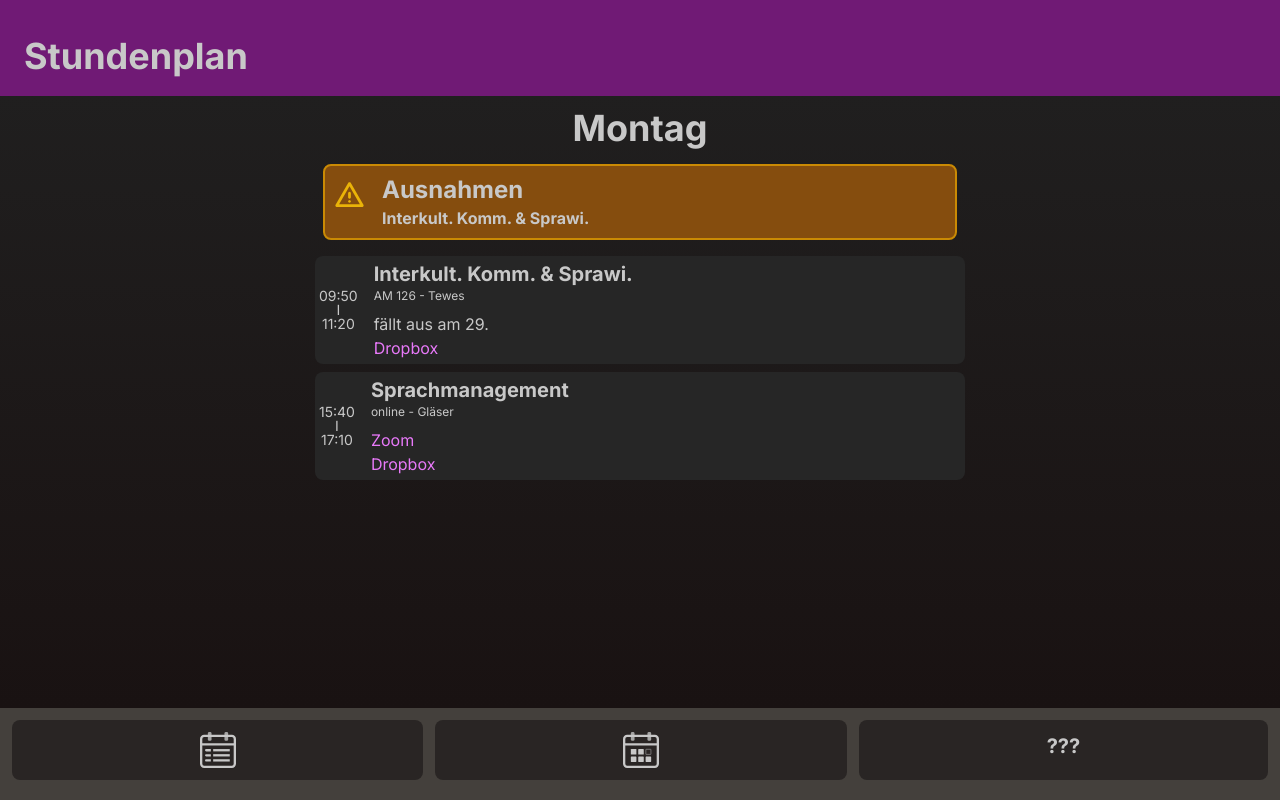
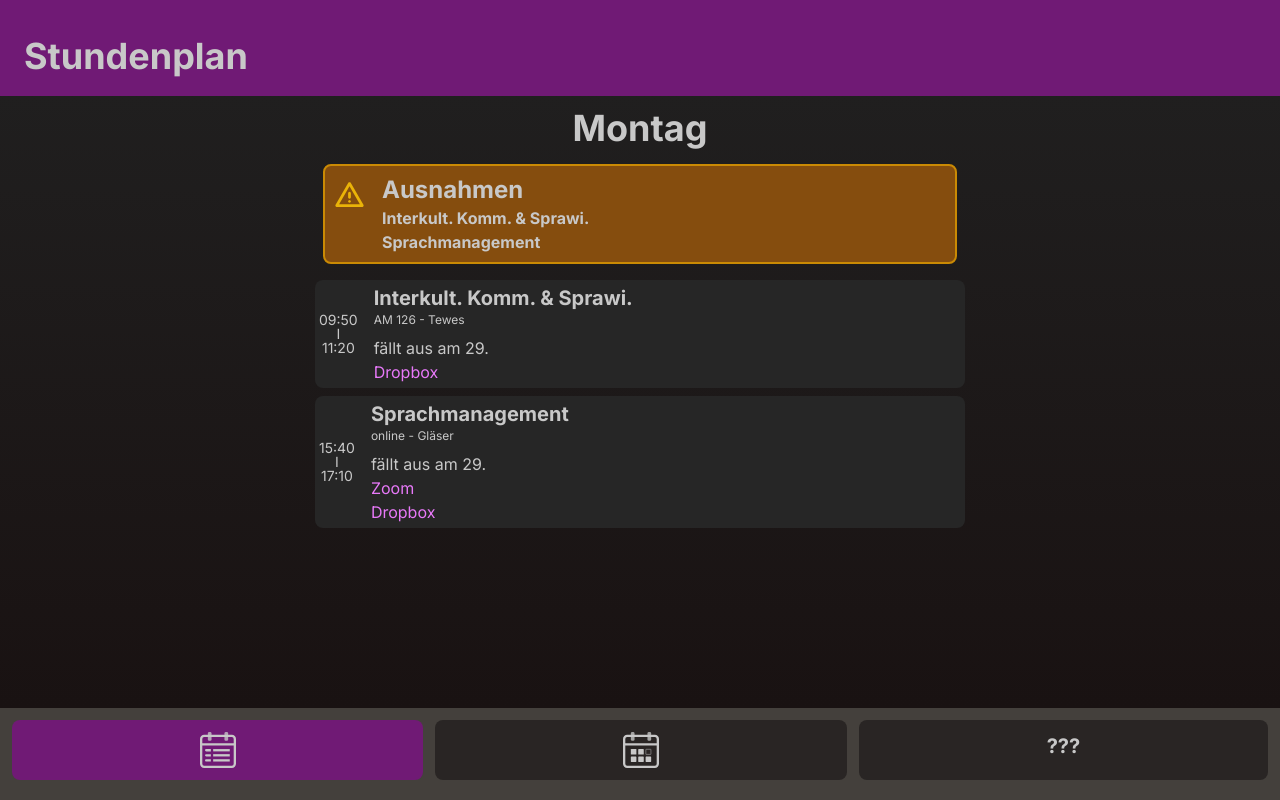
Before and after one commit to jmjules/KMM-Helper, a Next.js app: page / in a window 1280 px wide. Built offline with nearby package versions, Linux system fonts and the light colour scheme.

Commit message:
added nav highlight on selected page

```diff
--- /dev/null
+++ b/src/app/components/NavLink.tsx
@@ -0,0 +1,15 @@
+"use client"
+import Link from 'next/link'
+import { usePathname } from 'next/navigation';
+import React from 'react'
+
+export default function NavLink({pathString, iconString}) {
+
+	const isActiveRoute = (href) => usePathname() == href;
+
+      return (
+            <Link href={pathString} className={`text-xl rounded-lg ${isActiveRoute(pathString) ? "bg-fuchsia-900" : "bg-stone-800"}  p-3 flex place-content-center `}>
+             <img src={`/icons/icon-${iconString}.svg`} className="w-9" />
+            </Link>
+      )
+}
--- a/src/app/layout.tsx
+++ b/src/app/layout.tsx
@@ -1,27 +1,24 @@
 import type { Metadata, Viewport } from "next";
 import { Inter } from "next/font/google";
 import "./globals.css";
-import SubPageHeader from "./components/SubPageHeader";
 import Link from "next/link";
+import NavLink from "./components/NavLink";
 
 const inter = Inter({ subsets: ["latin"] });
 
 export const metadata: Metadata = {
 	manifest: "/manifest.json",
 	title: "KMM-Hub",
-	description:
-		"Einfacher Zugriff auf Stundenplan und andere relevante Daten.",
+	description: "Einfacher Zugriff auf Stundenplan und andere relevante Daten.",
 };
 
 export const viewport: Viewport = {
 	themeColor: "#333333",
 };
 
-export default function RootLayout({
-	children,
-}: Readonly<{
-	children: React.ReactNode;
-}>) {
+export default function RootLayout({children, }: Readonly<{children: React.ReactNode;}>) {
+
+
 	return (
 		<html lang="de">
 			<body className={inter.className}>
@@ -34,15 +31,15 @@ export default function RootLayout({
 					</div>
 
 					<nav className="fixed z-10 bottom-0 left-0 right-0 p-3 pb-5 grid grid-flow-col gap-3 bg-stone-700">
-						<Link href="/" className="text-xl rounded-lg bg-stone-800 p-3 flex place-content-center">
-						<img src="/icons/icon-timetable.svg" className="w-9" />
-						</Link>
+						<NavLink pathString={"/"} iconString={"timetable"} />
 
-						<Link href="/semesterdaten" className="text-xl rounded-lg bg-stone-800 p-3 flex place-content-center">
+						<NavLink pathString={"/semesterdaten"} iconString={"calendar"} />
+
+						{/* <Link href="/semesterdaten" className="text-xl rounded-lg bg-stone-800 p-3 flex place-content-center">
 						<img src="/icons/icon-calendar.svg" className="w-9" />
-						</Link>
+						</Link> */}
 
-						<Link href="/semesterdaten" className="text-xl rounded-lg bg-stone-800 p-3">
+						<Link href="" className="text-xl rounded-lg bg-stone-800 p-3">
 						<h2 className="text-xl font-bold flex place-content-center" >???</h2>
 						</Link>
 					</nav>
--- a/src/app/stundenplan/data.json
+++ b/src/app/stundenplan/data.json
@@ -24,7 +24,7 @@
 					"room": "online",
 					"start": "15:40",
 					"end": "17:10",
-					"body": "",
+					"body": "fällt aus am 29.",
 					"links": [
 						{
 							"linkUrl": "https://h-ka-de.zoom-x.de/j/66763376199?pwd=V1JMUGpObHhYVWwybmxOS1BNU1FGZz09",
@@ -36,7 +36,7 @@
 						}
 
 					],
-					"exceptions": []
+					"exceptions": ["2024-04-29"]
 				}
 			]
 		},
@@ -109,10 +109,9 @@
 					"room": "AM 126",
 					"start": "14:00",
 					"end": "15:30",
-					"body": "Nicht an: <br> 25.04 (aber Schulung), 16.05. <br> Ersatz: <br> Mo, 6.5., Mo 27.5. 11:30 - 13:00 AM 301 <br> 2 TMS Schulungstermine: <br> Do 25.4. 8:45 - 12:15, Mi 8.5. 8:45 - 11:20 AM 307",
+					"body": "Nicht an: <br> 16.05. <br> Ersatz: <br> Mo, 6.5., Mo 27.5. 11:30 - 13:00 AM 301 <br> 2. TMS Schulungstermin: <br> Mi 8.5. 8:45 - 11:20 AM 307",
 					"links": [],
 					"exceptions": [
-						"2024-04-25",
 						"2024-05-06",
 						"2024-05-08",
 						"2024-05-16",
```
